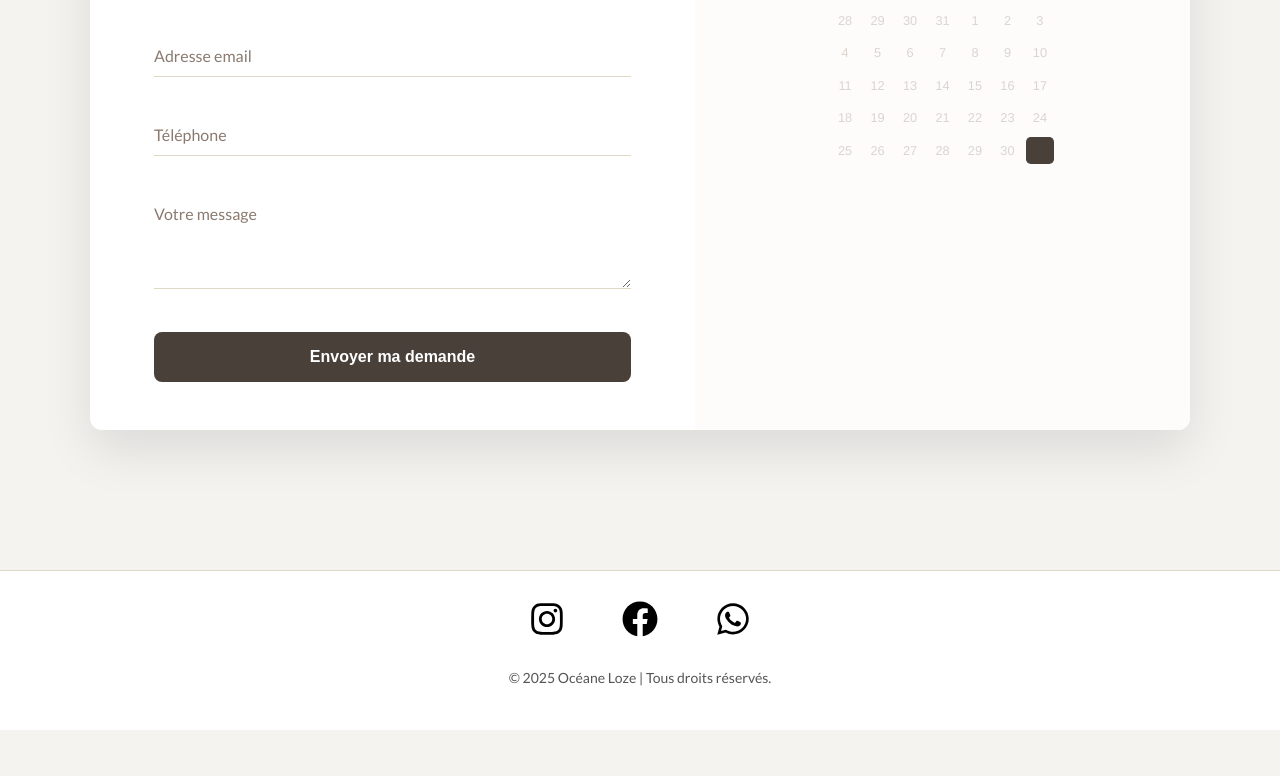
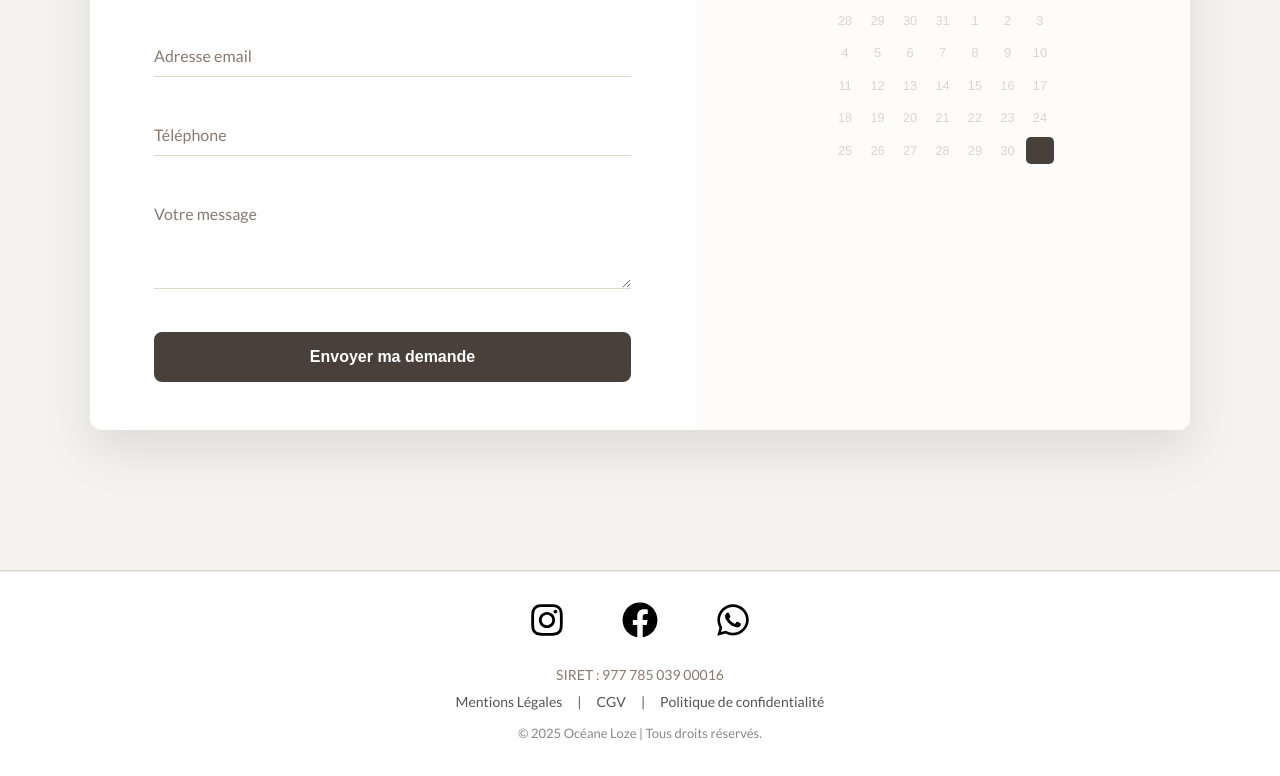
Before and after one commit to theoUniv/oceaneloze, a React (Create React App) app in the folder frontend/: page / in a window 1280 px wide. Shown: the part 6931-7707 px from the top of the page. Before the commit the page ends 7661 px from the top, so only its background shows below. Built offline with nearby package versions, Linux system fonts and the light colour scheme.

Commit message:
CGU + siret

```diff
--- a/frontend/src/components/08_Footer.js
+++ b/frontend/src/components/08_Footer.js
@@ -9,16 +9,18 @@ const Footer = () => {
             style={{
                 textAlign: 'center',
                 padding: '30px 0',
-                backgroundColor: '#fff', // fond blanc
+                backgroundColor: '#fff',
+                borderTop: '1px solid #eee' // Petit séparateur subtil
             }}
         >
+            {/* --- Réseaux Sociaux --- */}
             <div
                 className="reseaux-sociaux"
                 style={{
                     display: 'flex',
                     justifyContent: 'center',
                     gap: '25px',
-                    marginBottom: '15px',
+                    marginBottom: '20px',
                 }}
             >
                 <a
@@ -26,11 +28,7 @@ const Footer = () => {
                     target="_blank"
                     rel="noopener noreferrer"
                     aria-label="Instagram"
-                    style={{
-                        fontSize: '36px',
-                        color: '#000', // icônes noires sur fond blanc
-                        transition: '0.3s',
-                    }}
+                    style={{ fontSize: '36px', color: '#000', transition: '0.3s' }}
                 >
                     <FaInstagram />
                 </a>
@@ -39,11 +37,7 @@ const Footer = () => {
                     target="_blank"
                     rel="noopener noreferrer"
                     aria-label="Facebook"
-                    style={{
-                        fontSize: '36px',
-                        color: '#000',
-                        transition: '0.3s',
-                    }}
+                    style={{ fontSize: '36px', color: '#000', transition: '0.3s' }}
                 >
                     <FaFacebook />
                 </a>
@@ -52,16 +46,30 @@ const Footer = () => {
                     target="_blank"
                     rel="noopener noreferrer"
                     aria-label="WhatsApp"
-                    style={{
-                        fontSize: '36px',
-                        color: '#000',
-                        transition: '0.3s',
-                    }}
+                    style={{ fontSize: '36px', color: '#000', transition: '0.3s' }}
                 >
                     <FaWhatsapp />
                 </a>
             </div>
-            <p style={{ fontSize: '14px', color: '#555' }}>
+
+            {/* --- Informations Légales & Liens --- */}
+            <div style={{ marginBottom: '15px', fontSize: '14px', color: '#555' }}>
+                <p style={{ margin: '5px 0' }}>
+                    SIRET : 977 785 039 00016
+                </p>
+
+                {/* Liens vers les pages légales (à créer) */}
+                <div style={{ marginTop: '10px', display: 'flex', justifyContent: 'center', gap: '15px', flexWrap: 'wrap' }}>
+                    <a href="/mentions-legales" style={{ color: '#555', textDecoration: 'none' }}>Mentions Légales</a>
+                    <span>|</span>
+                    <a href="/cgv" style={{ color: '#555', textDecoration: 'none' }}>CGV</a>
+                    <span>|</span>
+                    <a href="/politique-confidentialite" style={{ color: '#555', textDecoration: 'none' }}>Politique de confidentialité</a>
+                </div>
+            </div>
+
+            {/* --- Copyright --- */}
+            <p style={{ fontSize: '13px', color: '#888', marginTop: '10px' }}>
                 &copy; 2025 Océane Loze | Tous droits réservés.
             </p>
         </footer>
```
